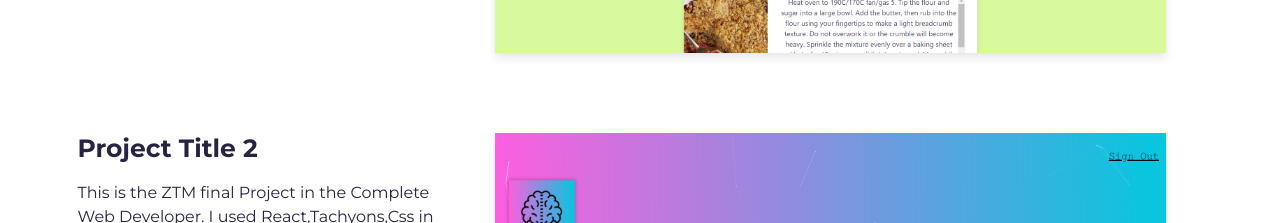
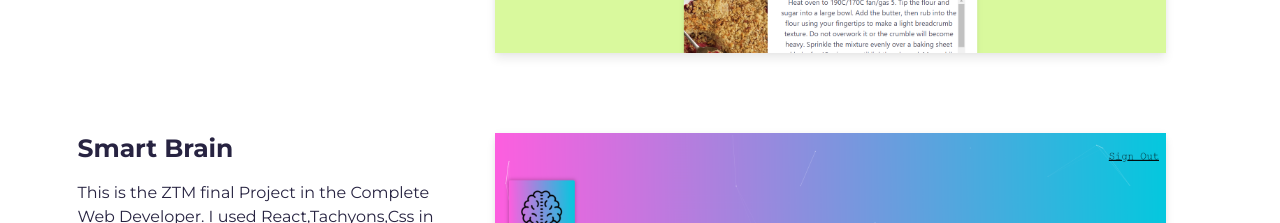
Before and after one commit to HBilel101/Portfolio-version-2, a website built with Parcel: page src/index.html in a window 1280 px wide. Shown: the part 2380-2603 px from the top of the page. Built offline with nearby package versions, Linux system fonts and the light colour scheme.

Commit message:
changed last project title from project2 to smart brain

```diff
--- a/src/index.html
+++ b/src/index.html
@@ -216,7 +216,7 @@
           <div class="row">
             <div class="col-lg-4 col-sm-12">
               <div class="project-wrapper__text load-hidden">
-                <h3 class="project-wrapper__text-title">Project Title 2</h3>
+                <h3 class="project-wrapper__text-title">Smart Brain</h3>
                 <div>
                   <p class="mb-4">
                     This is the ZTM final Project in the Complete Web Developer. I used React,Tachyons,Css in the FrontEnd and NodeJS and Express in the backend .
```
